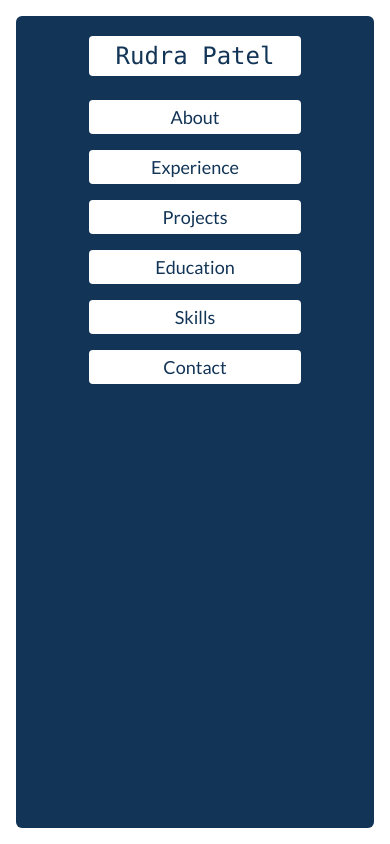
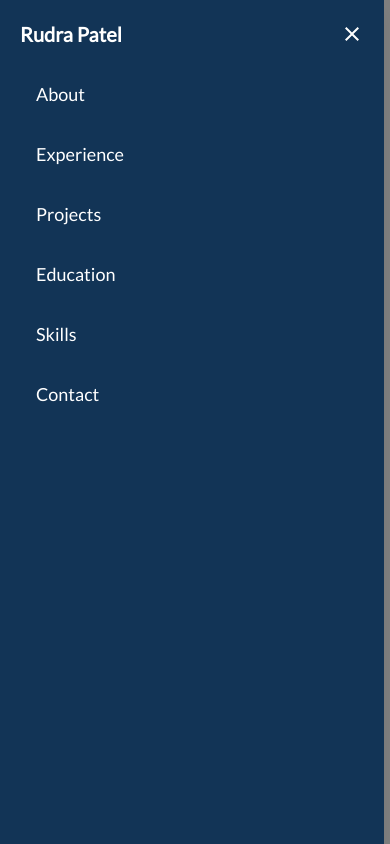
Before and after one commit to Rudra1402/Classic-Portfolio, a React (Vite) app: page / in a window 390 px wide. Both pictures are taken after a click on the icon 348 px from the left and 32 px from the top of the page. Built offline with nearby package versions, Linux system fonts and the light colour scheme.

Commit message:
updated mobile UI

```diff
--- a/src/App.jsx
+++ b/src/App.jsx
@@ -25,7 +25,7 @@ function App() {
           <Skills />
           <Contact />
         </div>
-        <div className='py-4 px-8 mb-6 w-3/4 rounded-lg text-center text-lg bg-green-600 text-white shadow-md leading-none'>Thank you for visting my portfolio!👍🏼</div>
+        <div className='py-4 px-8 mb-6 w-full md:w-3/4 rounded-lg text-center text-lg bg-green-600 text-white shadow-md leading-none'>Thank you for visting my portfolio!👍🏼</div>
       </div>
     </div>
   )
--- a/src/components/Navbar.jsx
+++ b/src/components/Navbar.jsx
@@ -18,51 +18,27 @@ function Navbar() {
     }, []);
 
     const navLinks = (
-        <div className='bg-white p-4 absolute top-0 right-0 bottom-0 left-0'>
-            <div className='flex flex-col items-center gap-4 bg-[#123456] rounded-md h-full w-full p-5'>
-                <div className='p-2 w-2/3 text-center mb-2 bg-white rounded leading-none text-[#123456] font-mono text-2xl'>Rudra Patel</div>
-                <a
-                    href='#about'
-                    className='p-2 w-2/3 text-center bg-white rounded text-[#123456] text-lg leading-none'
-                    onClick={() => setIsMenuOpen(false)}
-                >
-                    About
-                </a>
-                <a
-                    href='#experience'
-                    className='p-2 w-2/3 text-center bg-white rounded text-[#123456] text-lg leading-none'
-                    onClick={() => setIsMenuOpen(false)}
-                >
-                    Experience
-                </a>
-                <a
-                    href='#projects'
-                    className='p-2 w-2/3 text-center bg-white rounded text-[#123456] text-lg leading-none'
-                    onClick={() => setIsMenuOpen(false)}
-                >
-                    Projects
-                </a>
-                <a
-                    href='#education'
-                    className='p-2 w-2/3 text-center bg-white rounded text-[#123456] text-lg leading-none'
-                    onClick={() => setIsMenuOpen(false)}
-                >
-                    Education
-                </a>
-                <a
-                    href='#skills'
-                    className='p-2 w-2/3 text-center bg-white rounded text-[#123456] text-lg leading-none'
-                    onClick={() => setIsMenuOpen(false)}
-                >
-                    Skills
-                </a>
-                <a
-                    href='#contact'
-                    className='p-2 w-2/3 text-center bg-white rounded text-[#123456] text-lg leading-none'
-                    onClick={() => setIsMenuOpen(false)}
-                >
-                    Contact
-                </a>
+        <div className="fixed inset-0 bg-black bg-opacity-50 z-50">
+            <div className="bg-[#123456] w-full max-w-sm p-5 h-full shadow-lg transform translate-x-0 transition-transform duration-300">
+                <div className="flex justify-between items-center mb-6">
+                    <div className="text-white text-xl font-bold">Rudra Patel</div>
+                    <IoMdClose
+                        className="text-white text-2xl cursor-pointer"
+                        onClick={() => setIsMenuOpen(false)}
+                    />
+                </div>
+                <nav className="flex flex-col items-start space-y-4">
+                    {["about", "experience", "projects", "education", "skills", "contact"].map((section) => (
+                        <a
+                            key={section}
+                            href={`#${section}`}
+                            className="text-white text-lg w-full hover:bg-blue-700 py-2 px-4 rounded transition-colors"
+                            onClick={() => setIsMenuOpen(false)}
+                        >
+                            {section.charAt(0).toUpperCase() + section.slice(1)}
+                        </a>
+                    ))}
+                </nav>
             </div>
         </div>
     );
@@ -80,7 +56,8 @@ function Navbar() {
             </div>
             <div className='sm:hidden py-3 px-4 lg:p-5 flex items-center justify-end w-[50%]'>
                 {isMenuOpen ?
-                    <IoMdClose className='text-xl cursor-pointer' onClick={() => setIsMenuOpen(false)} />
+                    // <IoMdClose className='text-xl cursor-pointer' onClick={() => setIsMenuOpen(false)} />
+                    null
                     : <GiHamburgerMenu className='text-xl cursor-pointer' onClick={() => setIsMenuOpen(true)} />
                 }
             </div>
```
